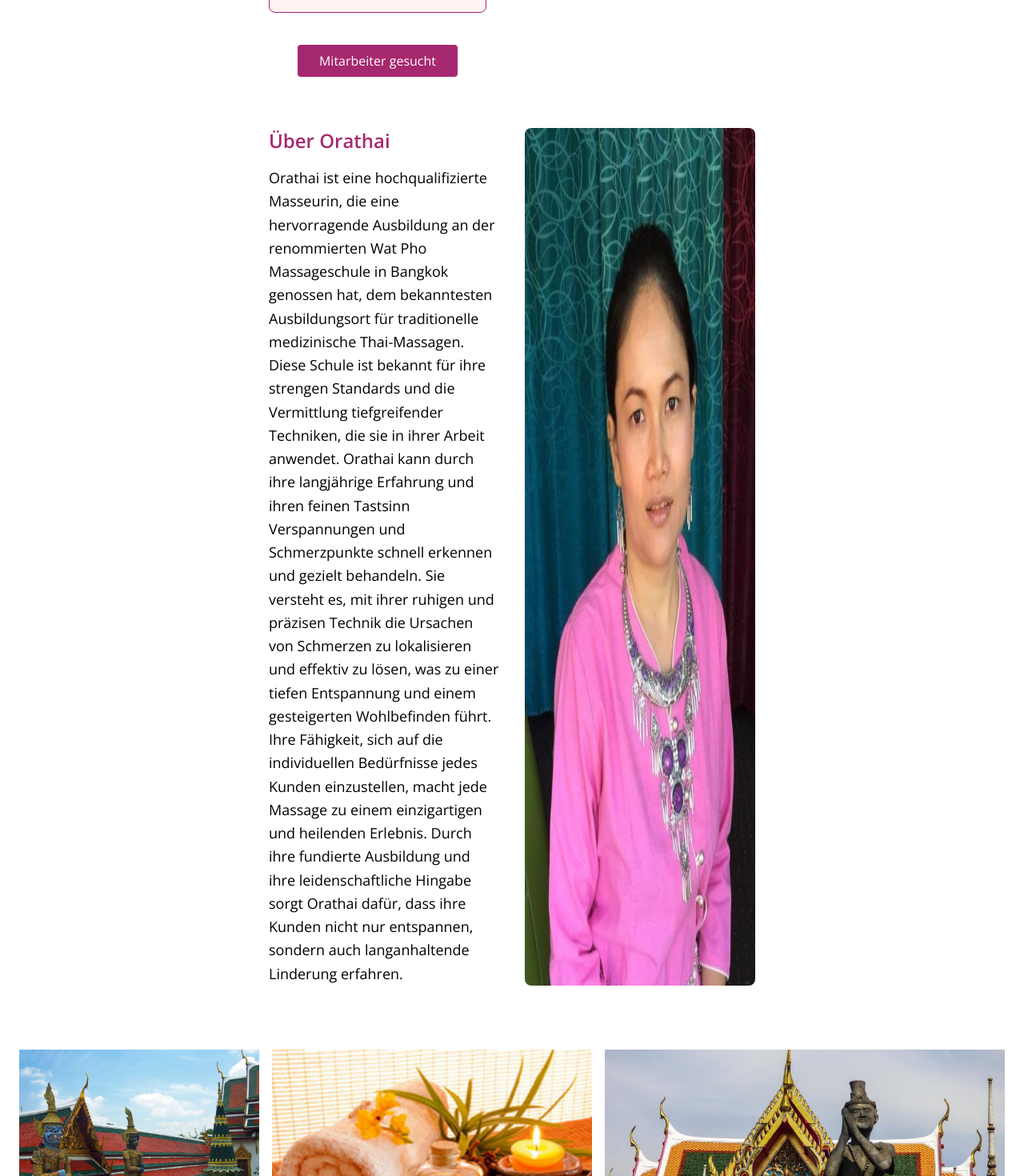
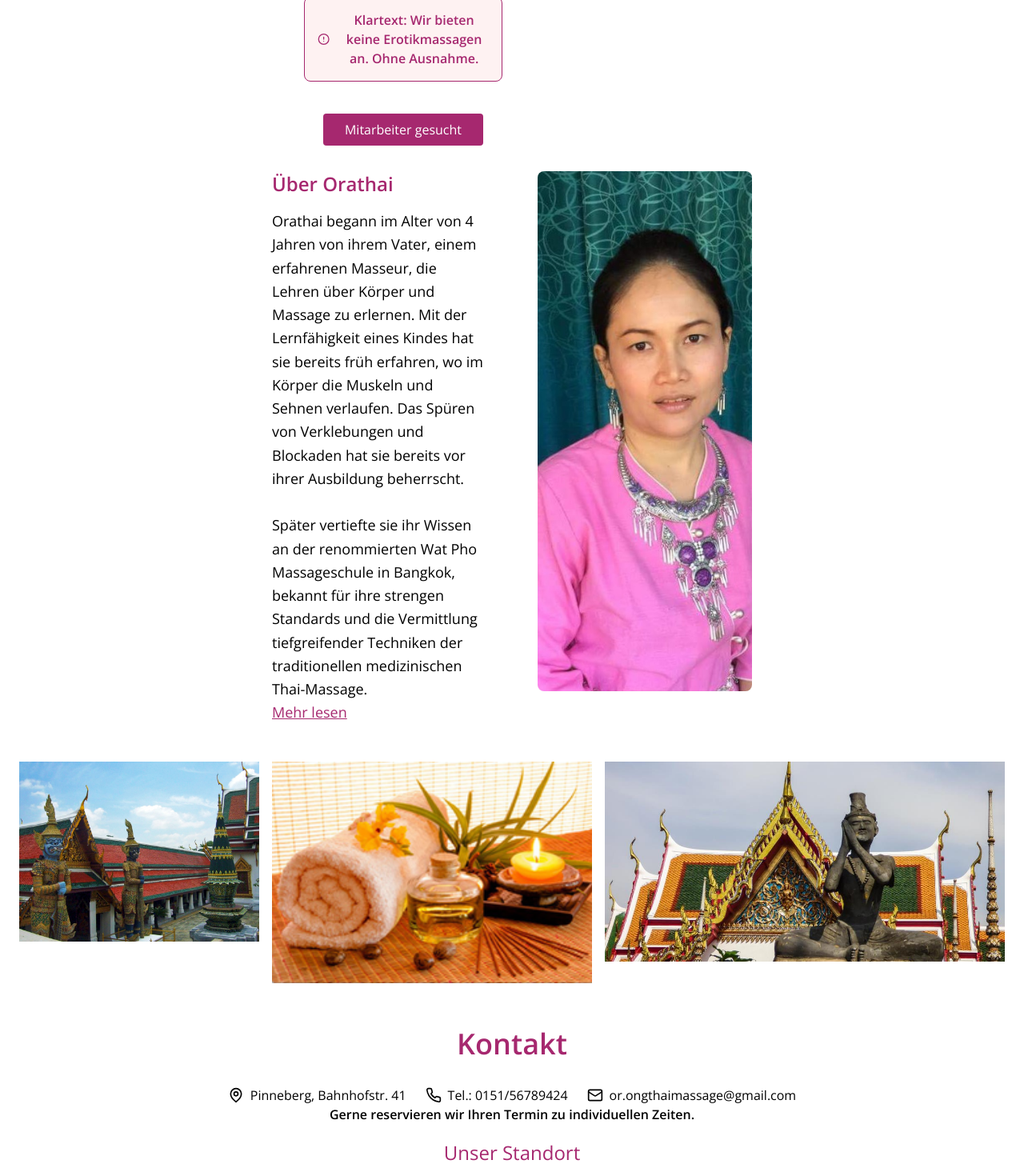
Before and after one commit to MarcoRudolph/ong, a Next.js app: page / in a window 1280 px wide. Shown: the part 1320-2790 px from the top of the page at 80% size. Built offline with nearby package versions, Linux system fonts and the light colour scheme.

Commit message:
mitarbeiterseite schick, responsive fix

```diff
--- a/app/impressum/page.tsx
+++ b/app/impressum/page.tsx
@@ -8,7 +8,7 @@ interface ImpressumProps {}
 const Impressum: React.FC<ImpressumProps> = () => {
   const router = useRouter();
   return (
-    <div className="flex flex-col w-full max-w-3xl mx-auto p-6 rounded-lg shadow-lg overflow-y-auto mt-8">
+    <div className="flex flex-col w-full max-w-3xl mx-auto rounded-lg shadow-lg overflow-y-auto mt-8">
       {/* Impressum Content */}
       <div className="flex flex-col md:flex-row gap-8">
         {/* Left Column */}
--- a/app/layout.tsx
+++ b/app/layout.tsx
@@ -29,7 +29,7 @@ export default function RootLayout({ children }: RootLayoutProps) {
       <head />
       <body
         className={cn(
-          "flex flex-col min-h-screen bg-white font-sans antialiased items-center",
+          "flex flex-col min-h-screen w-full p-2 md:w-full bg-white font-sans antialiased items-center p-0, m-0, overflow-hidden, overflow-x-hidden box-border",
           fontSans.variable
         )}
       >
@@ -51,7 +51,7 @@ export default function RootLayout({ children }: RootLayoutProps) {
             />
 
             {/* Address Section */}
-            <div className="absolute top-0 left-0 w-full p-4 z-10">
+            <div className="absolute top-0 left-0 w-full z-10">
               {/* <Adress /> */}
             </div>
           </div>
--- a/app/mitarbeitergesucht/page.tsx
+++ b/app/mitarbeitergesucht/page.tsx
@@ -63,7 +63,7 @@ const ContactForm: React.FC = () => {
   };
 
   return (
-    <div className="flex flex-col lg:flex-row items-start justify-center mt-10 mb-10">
+    <div className="flex flex-col lg:flex-row items-start md:items-center justify-center mt-10 mb-10">
       <div className="w-full lg:w-1/4 px-10">
         <h1 className="text-2xl text-darkred">Wir suchen Dich</h1>
         <p>
@@ -74,7 +74,7 @@ const ContactForm: React.FC = () => {
           freuen wir uns auf Ihre Kontaktaufnahme! Gerne sonst auch einfach auf Handy anrufen.
         </p>
       </div>
-      <div className="contact-form w-full lg:w-1/4">
+      <div className="contact-form w-full md:w-1/2 lg:w-1/4 md:mt-5">
         <form onSubmit={handleSubmit} className="space-y-4">
           <div className="flex flex-col">
             <label className="mb-1">Vorname *</label>
--- a/app/page.tsx
+++ b/app/page.tsx
@@ -13,19 +13,19 @@ const Home: React.FC = () => {
   return (
     <div className="min-h-screen flex flex-col">
       <main className="flex-grow flex flex-col items-center justify-start w-full">
-
         <Welcome />
         <div id="about" className="flex flex-col justify-center items-center">
           <About />
+        </div>
+        <div className="hidden lg:block">
           <ImageGallery />
         </div>
         {/* Add other components below as needed */}
         <div id="contact" className="flex flex-col justify-center items-center">
-        <Adress />
+          <Adress />
         </div>
       </main>
 
-      {/* Use the FooterButtons component */}
       <FooterButtons />
     </div>
   );
--- a/components/About.tsx
+++ b/components/About.tsx
@@ -1,44 +1,126 @@
 "use client"; // Marks this component as a client component
 
-import React from "react";
+import React, { useState, useEffect } from "react";
 import Image from "next/image"; // Import Next.js Image component
 
 const About: React.FC = () => {
+  const [showMore, setShowMore] = useState(false);
+
+
+  const readMore = () => {
+    try {
+      setShowMore(true);
+      const element = document.querySelector("#about");
+      if (element) {
+        element.scrollIntoView({ behavior: "smooth" });
+      }
+    } catch (e) {
+      console.log(e);
+    }
+  };
+
+  const readLess = () => {
+    try {
+      setShowMore(false);
+      const element = document.querySelector("#about");
+      if (element) {
+        element.scrollIntoView({ behavior: "smooth" });
+      }
+
+
+    } catch (e) {
+      console.log(e);
+    }
+  };
+
   return (
-    <section className="flex flex-col md:flex-row items-center justify-center w-full p-8">
-      <div className="flex flex-col md:flex-row lg:w-1/2 md:w-full gap-8 mb-8">
+    <section className="flex flex-col md:flex-row items-start justify-center w-full md:p-0 xl:w-1/2">
+      <div className="flex flex-col md:flex-row w-full gap-8 mb-8">
         {/* Text Section */}
-        <div className="w-full lg:w-1/2 text-left mb-6 md:mb-0">
-          <h2 className="text-2xl font-semibold mb-4 text-darkred">Über Orathai</h2>
+        <div className="w-full lg:w-1/2 xl:w-1/2 text-left mb-6 md:mb-0 px-4">
+          <h2 className="text-2xl font-semibold mb-4 text-darkred">
+            Über Orathai
+          </h2>
           <p className="text-lg leading-relaxed">
-            Orathai ist eine hochqualifizierte Masseurin, die eine hervorragende
-            Ausbildung an der renommierten Wat Pho Massageschule in Bangkok
-            genossen hat, dem bekanntesten Ausbildungsort für traditionelle
-            medizinische Thai-Massagen. Diese Schule ist bekannt für ihre
-            strengen Standards und die Vermittlung tiefgreifender Techniken, die
-            sie in ihrer Arbeit anwendet. Orathai kann durch ihre langjährige
-            Erfahrung und ihren feinen Tastsinn Verspannungen und Schmerzpunkte
-            schnell erkennen und gezielt behandeln. Sie versteht es, mit ihrer
-            ruhigen und präzisen Technik die Ursachen von Schmerzen zu
-            lokalisieren und effektiv zu lösen, was zu einer tiefen Entspannung
-            und einem gesteigerten Wohlbefinden führt. Ihre Fähigkeit, sich auf
-            die individuellen Bedürfnisse jedes Kunden einzustellen, macht jede
-            Massage zu einem einzigartigen und heilenden Erlebnis. Durch ihre
-            fundierte Ausbildung und ihre leidenschaftliche Hingabe sorgt
-            Orathai dafür, dass ihre Kunden nicht nur entspannen, sondern auch
-            langanhaltende Linderung erfahren.
+            Orathai begann im Alter von 4 Jahren von ihrem Vater, einem
+            erfahrenen Masseur, die Lehren über Körper und Massage zu erlernen.
+            Mit der Lernfähigkeit eines Kindes hat sie bereits früh erfahren, wo
+            im Körper die Muskeln und Sehnen verlaufen. Das Spüren von
+            Verklebungen und Blockaden hat sie bereits vor ihrer Ausbildung
+            beherrscht.
+            <br />
+            <br />
+            Später vertiefte sie ihr Wissen an der renommierten Wat Pho
+            Massageschule in Bangkok, bekannt für ihre strengen Standards und
+            die Vermittlung tiefgreifender Techniken der traditionellen
+            medizinischen Thai-Massage.
           </p>
+
+          {/* "Mehr lesen" Link */}
+          {!showMore && (
+            <p>
+              <button
+                className="border-none text-darkred text-lg bg-none underline"
+                onClick={(e) => {
+                  console.log("clicked");
+                  e.preventDefault();
+
+                  console.log("prevented succsesful")
+                  readMore();
+                }}
+              >
+                Mehr lesen
+              </button>
+            </p>
+          )}
+
+          {/* Hidden Text */}
+          {showMore && (
+            <>
+              <p className="text-lg leading-relaxed">
+                <br />
+                Durch ihre langjährige Erfahrung und ihren feinen Tastsinn
+                erkennt Orathai Verspannungen und Schmerzpunkte schnell und
+                behandelt sie gezielt. Mit ruhiger und präziser Technik
+                lokalisiert sie die Ursachen von Schmerzen und löst sie
+                effektiv, was zu tiefer Entspannung und gesteigertem
+                Wohlbefinden führt.
+                <br />
+                <br />
+                Ihre Fähigkeit, sich auf die individuellen Bedürfnisse jedes
+                Kunden einzustellen, macht jede Massage zu einem einzigartigen
+                und heilenden Erlebnis. Mit ihrer fundierten Ausbildung und
+                Hingabe sorgt Orathai dafür, dass ihre Kunden nicht nur
+                entspannen, sondern auch langanhaltende Linderung erfahren.
+              </p>
+
+              {/* "Weniger lesen" Link */}
+              <p>
+                <button
+                  onClick={(e) => {
+                    e.preventDefault();
+                    readLess();
+                  }}
+                  className="border-none text-darkred text-lg bg-none underline"
+                >
+                  Weniger lesen
+                </button>
+              </p>
+            </>
+          )}
         </div>
 
         {/* Image Section */}
-        <div className="flex justify-center md:justify-end w-1/2">
-          <Image
-            src="/assets/images/orathai.jpg" // Replace with the actual path to your image
-            alt="Orathai"
-            width={450} // Adjust the width as needed
-            height={400} // Adjust the height as needed
-            className="rounded-lg"
-          />
+        <div className="flex justify-center md:justify-end w-full xl:w-1/2 px-4">
+          <div className="relative w-full h-[650px]">
+            <Image
+              src="/assets/images/orathai.jpg" // Pfad zum Bild
+              alt="Orathai"
+              layout="fill"
+              objectFit="cover"
+              className="rounded-lg"
+            />
+          </div>
         </div>
       </div>
     </section>
--- a/components/Adress.tsx
+++ b/components/Adress.tsx
@@ -1,4 +1,3 @@
-
 import React from "react";
 import Contact from "./Contact";
 interface Props {
@@ -7,10 +6,12 @@ interface Props {
 
 const Adress: React.FC<Props> = ({}) => {
   return (
-    <div id="contact" className="mt-10">
-    <h2 className="text-4xl text-center font-semibold mb-8 text-darkred">Kontakt</h2>
+    <div id="contact" className="mt-10 w-full">
+      <h2 className="text-4xl text-center font-semibold mb-8 text-darkred">
+        Kontakt
+      </h2>
 
-    <Contact/>
+      <Contact />
 
       <div className="hidden sm:flex items-center justify-center font-semibold mb-5 text-center mx-4">
         <p>Gerne reservieren wir Ihren Termin zu individuellen Zeiten.</p>
@@ -18,7 +19,9 @@ const Adress: React.FC<Props> = ({}) => {
 
       {/* Google Maps Embedding */}
       <section>
-      <h2 className="text-2xl font-sans mb-5 mt-5 text-center text-darkred">Unser Standort</h2>
+        <h2 className="text-2xl font-sans mb-5 mt-5 text-center text-darkred">
+          Unser Standort
+        </h2>
         <div className="flex justify-center mb-10 border-0 h-64 mx-4">
           <div className="border-0 h-64">
             <iframe
@@ -32,7 +35,6 @@ const Adress: React.FC<Props> = ({}) => {
         </div>
       </section>
     </div>
-
   );
 };
 
--- a/components/Contact.tsx
+++ b/components/Contact.tsx
@@ -6,7 +6,7 @@ interface ContactProps {
 
 const Contact: FC<ContactProps> = ({  }) => {
   return (
-    <div className="flex flex-row items-center gap-6 justify-center">
+    <div className="hidden lg:flex flex-row items-center lg:gap-6 justify-center">
        {/* Address */}
        <div className="flex items-center gap-2">
         <MapPin size={20} />
--- a/components/NavBar.tsx
+++ b/components/NavBar.tsx
@@ -1,20 +1,26 @@
 "use client"; // Ensure this is the first line in the file
 
-import Reactm, {useContext} from 'react';
-import { useRouter } from 'next/navigation';
-import Link from 'next/link';
-import { UiContext } from '../lib/context/UiContext';
+import React, { useContext, useState } from "react";
+import { useRouter } from "next/navigation";
+import Link from "next/link";
+import { UiContext } from "../lib/context/UiContext";
 
 const Navbar: React.FC = () => {
+  console.log("Navbar component rendered");
   const router = useRouter();
   const { state, dispatch } = useContext(UiContext);
-
-  const handleNavigation = (event: React.MouseEvent<HTMLAnchorElement>, hash: string) => {
+  const [menuIsOpen, setMenuIsOpen] = useState(false);
+  console.log("dispatch:", dispatch);
+  console.log("state:", state);
+  const handleNavigation = (
+    event: React.MouseEvent<HTMLAnchorElement>,
+    hash: string
+  ) => {
     event.preventDefault(); // Prevent the default anchor link behavior
 
-    if (window.location.pathname !== '/') {
+    if (window.location.pathname !== "/") {
       // Navigate to the root path
-      router.push('/');
+      router.push("/");
       // Delay setting the hash slightly to allow for the navigation
       setTimeout(() => {
         window.location.hash = hash;
@@ -30,45 +36,64 @@ const Navbar: React.FC = () => {
   const scrollToHash = (hash: string) => {
     const element = document.querySelector(hash);
     if (element) {
-      element.scrollIntoView({ behavior: 'smooth' });
+      element.scrollIntoView({ behavior: "smooth" });
     }
   };
 
   // This function toggles the 'open' class on the menu for mobile devices
   const toggleMenu = () => {
-    const nav = document.getElementById('mobile-menu');
-    if (nav) {
-      nav.classList.toggle('hidden');
-      dispatch({ type: "TOGGLEMENU" })
-    }
-
-    const wel = document.getElementById('welcome');
-    if (wel) {
-      wel.classList.toggle('hidden');
-    }
+    setMenuIsOpen((prev) => !prev);
+    dispatch({ type: "TOGGLEMENU" });
   };
 
   return (
     <nav className="w-full bg-gray-100 py-4 ">
       <div className="flex b px-4 md:justify-between md:items-between lg:items-center  lg:justify-center">
         <button
-          className="block md:hidden text-gray-800 focus:outline-none"
+          className="block lg:hidden text-gray-800 focus:outline-none z-10"
           onClick={toggleMenu}
         >
-          <svg className="w-6 h-6" fill="none" stroke="currentColor" viewBox="0 0 24 24" xmlns="http://www.w3.org/2000/svg">
-            <path strokeLinecap="round" strokeLinejoin="round" strokeWidth="2" d="M4 6h16M4 12h16m-16 6h16"></path>
+          <svg
+            className="w-6 h-6"
+            fill="none"
+            stroke="currentColor"
+            viewBox="0 0 24 24"
+            xmlns="http://www.w3.org/2000/svg"
+          >
+            <path
+              strokeLinecap="round"
+              strokeLinejoin="round"
+              strokeWidth="2"
+              d="M4 6h16M4 12h16m-16 6h16"
+            ></path>
           </svg>
         </button>
-        <p id="welcome" className="lg:hidden flex justify-center w-full md:absolute md:left-1/2 md:transform md:-translate-x-1/2 font-semibold text-2xl mr-6 text-darkred">Willkommen</p>
+        {!menuIsOpen && (
+          <p
+            id="welcome"
+            className="lg:hidden flex justify-center w-full md:absolute md:left-1/2 md:transform md:-translate-x-1/2 font-semibold text-2xl mr-6 text-darkred"
+          >
+            Willkommen
+          </p>
+        )}
+
         <div></div>
-        <ul className="hidden md:flex items-center justify-center md:gap-8">
+        <ul className="hidden lg:flex items-center justify-center md:gap-8">
           <li className="text-lg">
-            <Link href="/#home" onClick={(e) => handleNavigation(e, '#home')} className="text-gray-800 hover:underline hover:text-black transition-colors duration-300">
+            <Link
+              href="/#home"
+              onClick={(e) => handleNavigation(e, "#home")}
+              className="text-gray-800 hover:underline hover:text-black transition-colors duration-300"
+            >
               HOME
             </Link>
           </li>
           <li className="text-lg">
-            <Link href="/#about" onClick={(e) => handleNavigation(e, '#about')} className="text-gray-800 hover:underline hover:text-black transition-colors duration-300">
+            <Link
+              href="/#about"
+              onClick={(e) => handleNavigation(e, "#about")}
+              className="text-gray-800 hover:underline hover:text-black transition-colors duration-300"
+            >
               ÜBER ORATHAI
             </Link>
           </li>
@@ -78,7 +103,11 @@ const Navbar: React.FC = () => {
             </Link>
           </li> */}
           <li className="text-lg">
-            <Link href="/#contact" onClick={(e) => handleNavigation(e, '#contact')} className="text-gray-800 hover:underline hover:text-black transition-colors duration-300">
+            <Link
+              href="/#contact"
+              onClick={(e) => handleNavigation(e, "#contact")}
+              className="text-gray-800 hover:underline hover:text-black transition-colors duration-300"
+            >
               KONTAKT
             </Link>
           </li>
@@ -86,30 +115,48 @@ const Navbar: React.FC = () => {
       </div>
 
       {/* Mobile Menu */}
-      <div id="mobile-menu" className="md:hidden hidden">
+      {menuIsOpen && (
+        <div id="mobile-menu">
           <ul className="flex flex-col items-center gap-4 mt-4">
             <li className="text-lg">
-            <Link href="/#home" onClick={(e) => handleNavigation(e, '#home')} className="text-gray-800 hover:underline hover:text-black transition-colors duration-300">
+              <Link
+                href="/#home"
+                onClick={(e) => handleNavigation(e, "#home")}
+                className="text-gray-800 hover:underline hover:text-black transition-colors duration-300"
+              >
                 HOME
               </Link>
             </li>
             <li className="text-lg">
-            <Link href="/#about" onClick={(e) => handleNavigation(e, '#about')} className="text-gray-800 hover:underline hover:text-black transition-colors duration-300">
+              <Link
+                href="/#about"
+                onClick={(e) => handleNavigation(e, "#about")}
+                className="text-gray-800 hover:underline hover:text-black transition-colors duration-300"
+              >
                 ÜBER ORATHAI
               </Link>
             </li>
             <li className="text-lg">
-            <Link href="#preisliste" onClick={(e) => handleNavigation(e, '#preisliste')} className="text-gray-800 hover:underline hover:text-black transition-colors duration-300">
+              <Link
+                href="/#preisliste"
+                onClick={(e) => handleNavigation(e, "#preisliste")}
+                className="text-gray-800 hover:underline hover:text-black transition-colors duration-300"
+              >
                 PREISLISTE
               </Link>
             </li>
             <li className="text-lg">
-            <Link href="/#contact" onClick={(e) => handleNavigation(e, '#contact')} className="text-gray-800 hover:underline hover:text-black transition-colors duration-300">
+              <Link
+                href="/#contact"
+                onClick={(e) => handleNavigation(e, "#contact")}
+                className="text-gray-800 hover:underline hover:text-black transition-colors duration-300"
+              >
                 KONTAKT
               </Link>
             </li>
           </ul>
         </div>
+      )}
     </nav>
   );
 };
--- a/components/Welcome.tsx
+++ b/components/Welcome.tsx
@@ -21,6 +21,8 @@ const Welcome: React.FC = () => {
     // Check on component mount
     handleResize();
 
+    console.log("menuIsOpen:" + state.menuIsOpen)
+
     // Add event listener for window resize
     window.addEventListener("resize", handleResize);
 
@@ -35,16 +37,16 @@ const Welcome: React.FC = () => {
   return (
     <section className="flex flex-col items-center justify-center w-full pt-8 text-center overflow-x-hidden">
       {/* Welcome Heading */}
-      {!state.menuIsOpen && state.isSmartphone && (
+      {!state.menuIsOpen && !state.isSmartphone && (
         <h1 id="welcomeBig" className="text-2xl text-darkred font-semibold mb-8">
           Willkommen
         </h1>
       )}
 
       {/* Two Column Section */}
-      <div className="flex flex-col md:flex-row w-full lg:w-1/2 gap-4 md:gap-6 lg:gap-8 mb-8 overflow-x-hidden">
+      <div className="flex flex-col md:flex-row w-full xl:w-1/2 gap-4 md:gap-6 lg:gap-8 mb-8 overflow-x-hidden">
         {/* Left Column */}
-        <div className="w-full md:w-1/2 text-left px-4">
+        <div className="w-full md:ml-10 md:w-3/4 xl:w-1/2 text-left px-4">
           <div className="w-full max-w-full">
             <h2 className="text-darkred text-xl lg:text-2xl font-semibold mb-4">
               Über das Studio
@@ -77,7 +79,7 @@ const Welcome: React.FC = () => {
         </div>
 
         {/* Right Column */}
-        <div id="preisliste" className="w-full md:w-1/2 flex justify-center mt-4 md:mt-0 px-4">
+        <div id="preisliste" className="w-full xl:w-1/2 flex justify-center items-start mt-4 md:mt-0 px-4">
           <img
             src="/assets/images/Flyer_10.5x21 cm-02.jpg" // Replace with your actual image path
             alt="Studio"
```
Lines whose indentation alone changed are shown as unchanged.
